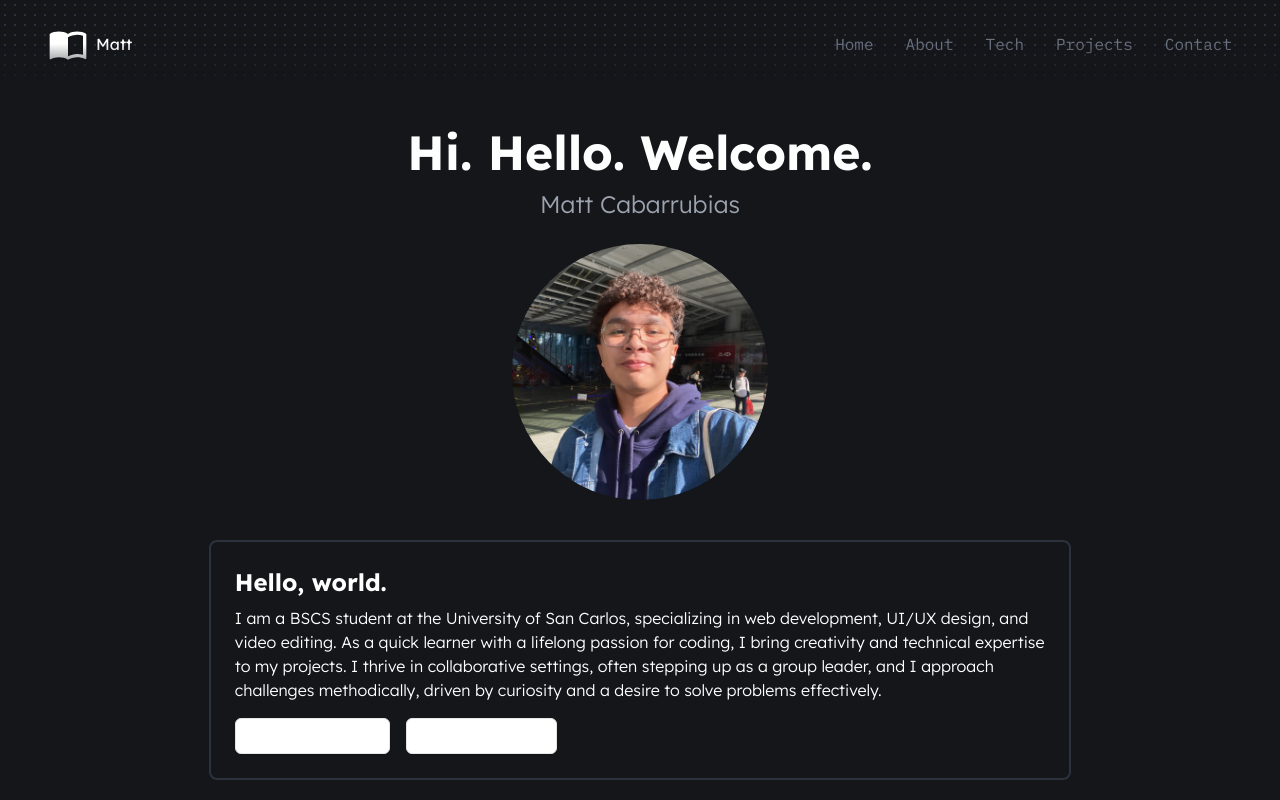
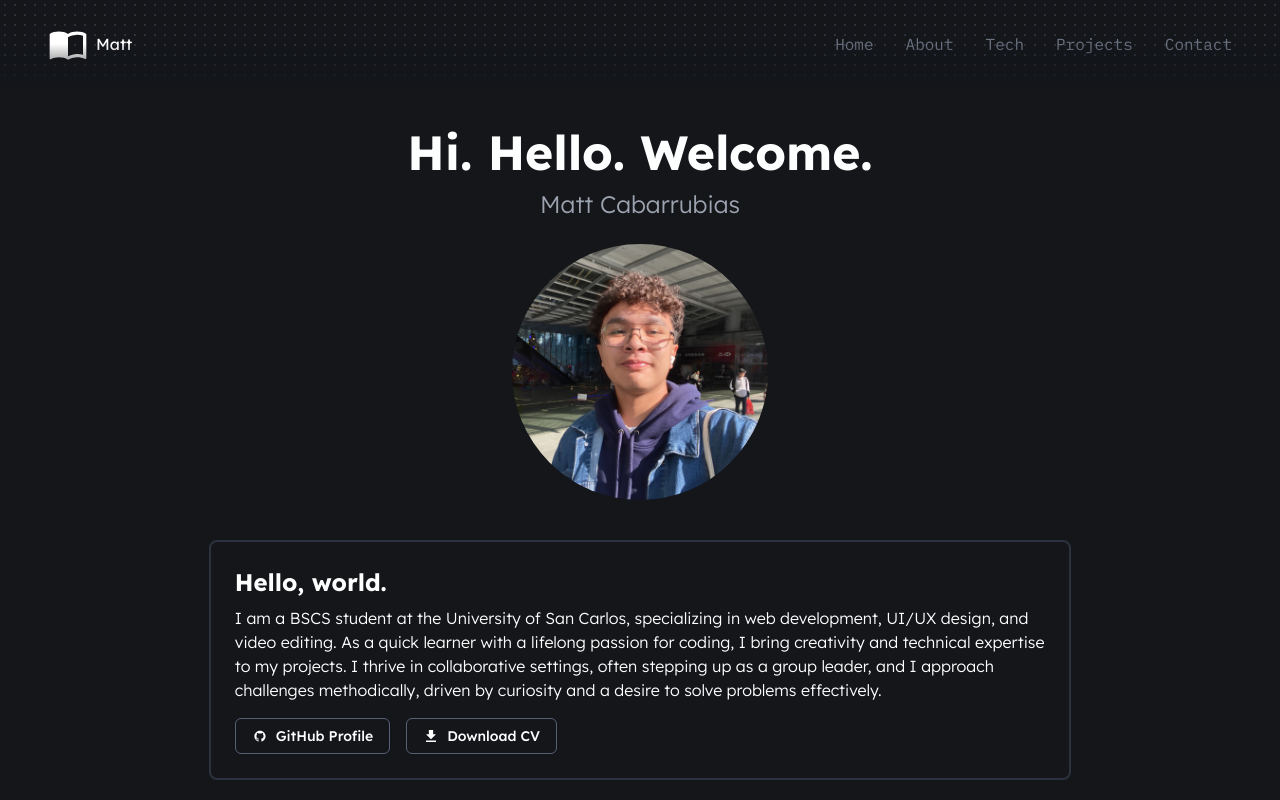
Before and after one commit to devliqht/portfolio, a React (Vite) app: page / in a window 1280 px wide. Shown: the top 800 px of the page. Built offline with nearby package versions, Linux system fonts and the light colour scheme.

Commit message:
FIX: Button.tsx and refactor

```diff
--- a/index.html
+++ b/index.html
@@ -4,7 +4,7 @@
     <meta charset="UTF-8" />
     <link rel="icon" type="image/svg+xml" href="/vite.svg" />
     <meta name="viewport" content="width=device-width, initial-scale=1.0" />
-    <title>Matt's Portfolio</title>
+    <title>Matt Cabarrubias</title>
   </head>
   <body>
     <div id="root"></div>
--- a/src/components/ui/button.tsx
+++ b/src/components/ui/button.tsx
@@ -14,7 +14,7 @@ const buttonVariants = cva(
         destructive:
           "bg-destructive text-destructive-foreground shadow-sm hover:bg-destructive/90",
         outline:
-          "border border-input bg-background shadow-sm hover:bg-accent hover:text-accent-foreground",
+          "border border-input border-[var(--grey)] text-[white] shadow-sm hover:bg-accent hover:text-accent-foreground",
         secondary:
           "bg-secondary text-secondary-foreground shadow-sm hover:bg-secondary/80",
         ghost: "hover:bg-accent hover:text-accent-foreground",
--- a/src/pages/Contact.tsx
+++ b/src/pages/Contact.tsx
@@ -1,8 +1,6 @@
 import React from 'react';
 
 const Contact: React.FC = () => {
-
-
   return (
     <div>
         <h1> Hello </h1>
```
